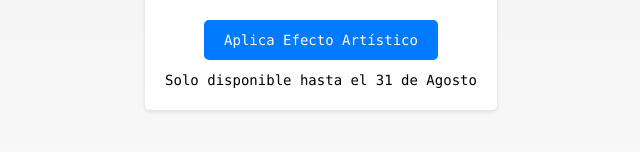
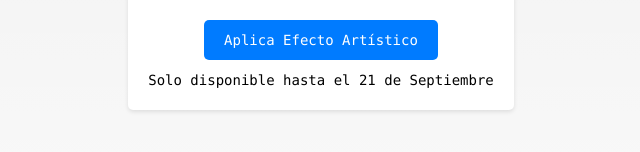
Before and after one commit to guiablanco/deep-art-images, a Next.js app: page / in a window 1280 px wide. Shown: the part 260-412 px from the top of the page, without its empty margins (319-959 px from the left). Built offline with nearby package versions, Linux system fonts and the light colour scheme; no server answers.

Commit message:
Actualizando Key

```diff
--- a/src/components/pure/artEffect.jsx
+++ b/src/components/pure/artEffect.jsx
@@ -106,7 +106,7 @@ const ArtEffects = () => {
             <br/>
             <button onClick={applyEffect}>Aplica Efecto Artístico</button>
             {loading && <p className='loading-text'>Loading...</p>}
-            <p>Solo disponible hasta el 31 de Agosto</p>
+            <p>Solo disponible hasta el 21 de Septiembre</p>
             <div className='image-container'>
                 {uploadedImage && <img className='uploaded-image' src={uploadedImage} alt='Subida con efecto artístico' />}
                 {/* TODO: Agregar botón de "descargar imagen" */}
--- a/src/models/api-use.js
+++ b/src/models/api-use.js
@@ -1,6 +1,6 @@
 import axios from "axios";
 
-const API_KEY = 'WyRi3b8sNN5c1xHR1wl7V63JkqNlTCC15H7xKDeW';
+const API_KEY = '0u6j0tHVzRa5QRYPf6gpm7WThbgY67oJ7SHWvjjN';
 const API_ENDPOINT =  'https://api.deeparteffects.com/v1/noauth';
 
 export const getStyles = () => {
--- a/src/styles/index.css
+++ b/src/styles/index.css
@@ -1,4 +1,5 @@
 body {
+    color: black;
     font-family: Arial, sans-serif;
     margin: 0;
     padding: 0;
```
